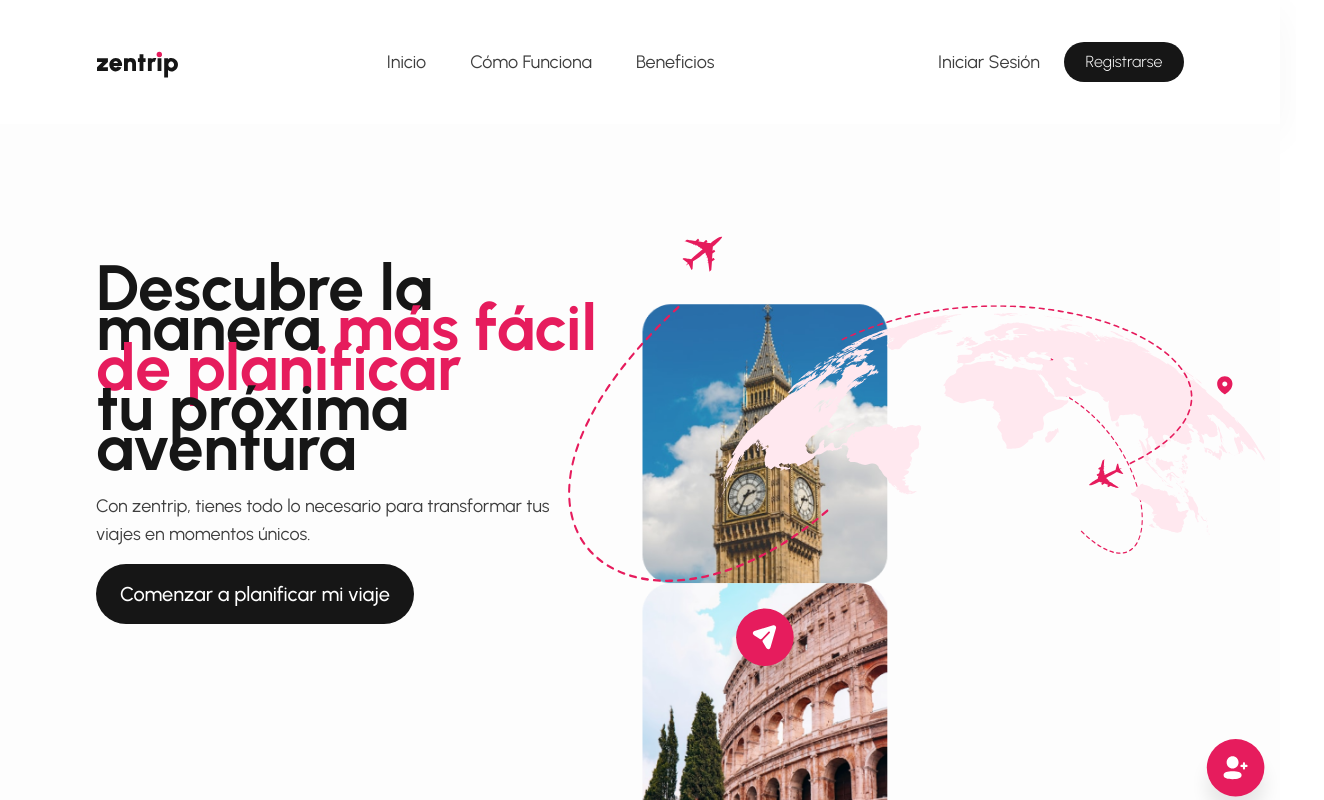
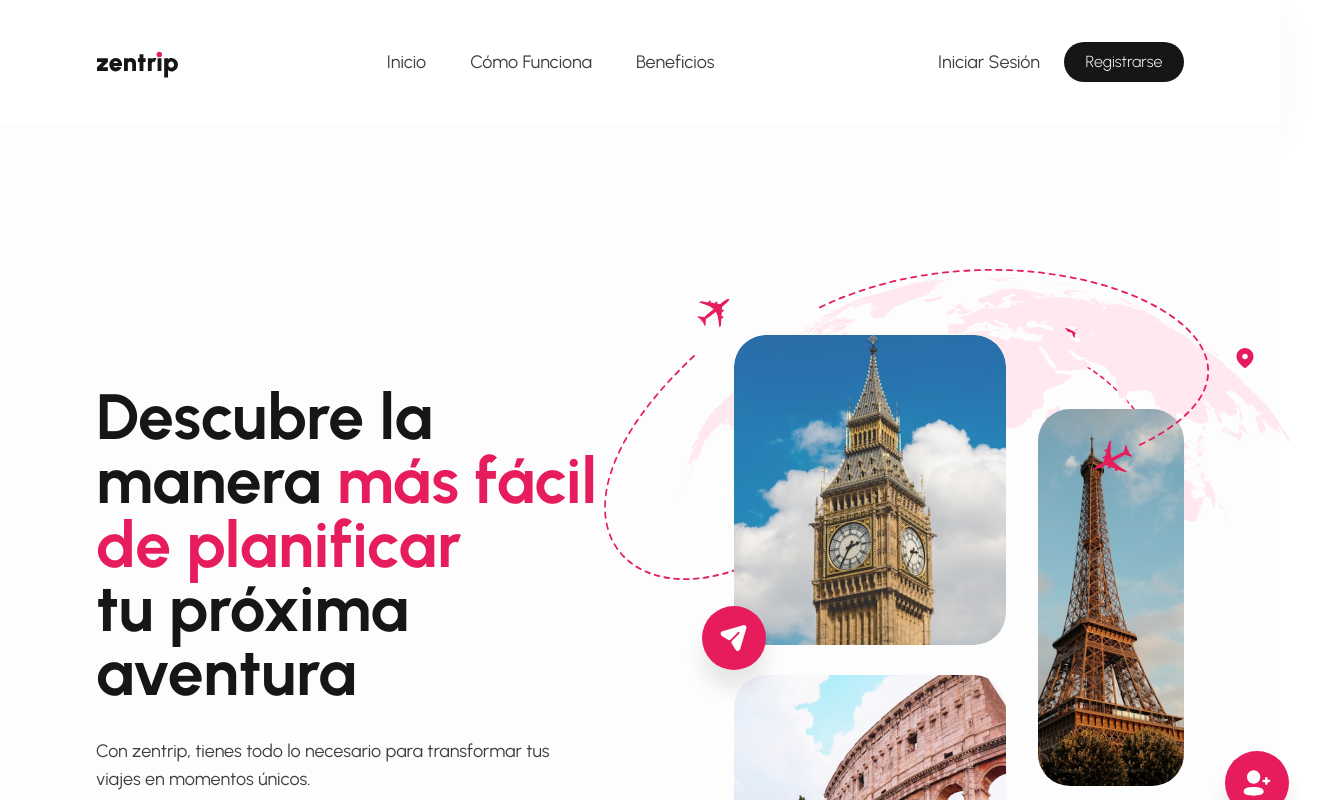
Before and after one commit to Ignacio918/viajes-app, a React (Vite) app in the folder viajes-app/: page / in a window 1280 px wide. Shown: the top 800 px of the page, 1324 px wide, since content can reach past the window. Built offline with nearby package versions, Linux system fonts and the light colour scheme; a web font is replaced by a local one.

Commit message:
arreglar cagadas de la ia

```diff
--- a/viajes-app/src/styles/HeroSection.css
+++ b/viajes-app/src/styles/HeroSection.css
@@ -4,17 +4,16 @@
   @apply w-full min-h-screen relative bg-[#FDFDFD];
 }
 
-/* Mobile first - Estilos base para móvil */
 .hero__content {
-  @apply flex flex-col items-center text-center px-6 pt-24 max-w-[1920px] mx-auto;
+  @apply flex justify-between items-center px-6 md:px-12 lg:px-24 pt-24 lg:pt-36 max-w-[1920px] mx-auto;
 }
 
 .hero__text-section {
-  @apply w-full flex flex-col gap-6 items-center max-w-full mb-8;
+  @apply w-full max-w-[502px] flex flex-col gap-6 lg:gap-8;
 }
 
 .hero__title {
-  @apply text-3xl font-bold font-urbanist leading-tight;
+  @apply text-4xl md:text-5xl lg:text-[64px] font-bold font-urbanist leading-tight;
 }
 
 .hero__title-dark {
@@ -26,111 +25,66 @@
 }
 
 .hero__description-container {
-  @apply flex flex-col gap-4 items-center;
+  @apply flex flex-col gap-4 lg:gap-6;
 }
 
 .hero__description {
-  @apply text-base text-gray-800 font-urbanist text-center;
+  @apply text-base lg:text-lg text-gray-800 font-urbanist;
 }
 
 .hero__button {
-  @apply inline-flex px-4 py-3 bg-dark text-white rounded-full items-center justify-center transition-all hover:bg-opacity-90 mx-auto;
+  @apply inline-flex px-4 py-3 lg:px-6 lg:py-4 bg-dark text-white rounded-full items-center justify-center transition-all hover:bg-opacity-90;
 }
 
 .hero__button-text {
-  @apply text-lg font-medium font-urbanist;
+  @apply text-lg lg:text-xl font-medium font-urbanist;
 }
 
-/* Ocultar elementos visuales en mobile */
-.hero__image-section,
-.hero__shape-1,
-.hero__shape-2,
-.hero__shape-3,
-.hero__avion-2,
-.hero__float,
-.hero__badge,
-.hero__location-icon {
-  @apply hidden;
-}
-
-/* Media queries */
-/* Tablet */
-@media (min-width: 768px) {
-  .hero__content {
-    @apply px-12;
-  }
-
-  .hero__title {
-    @apply text-4xl;
-  }
-
-  .hero__description {
-    @apply text-lg;
-  }
-}
-
-/* Desktop - 1080px breakpoint */
-@media (min-width: 1080px) {
-  .hero__content {
-    @apply flex-row items-start text-left px-24 pt-36;
-  }
-
-  .hero__text-section {
-    @apply items-start max-w-[502px] mb-0;
-  }
-
-  .hero__description-container {
-    @apply items-start;
-  }
-
-  .hero__description {
-    @apply text-left;
-  }
-
-  .hero__button {
-    @apply mx-0 px-6 py-4;
-  }
-
-  .hero__button-text {
-    @apply text-xl;
-  }
-
-  .hero__title {
-    @apply text-[64px];
-  }
-
-  /* Mostrar elementos visuales */
 .hero__image-section {
-    @apply block relative w-full max-w-[792px] h-[725px] ml-4;
+  @apply relative w-full max-w-[792px] h-[525px] lg:h-[725px] ml-4 lg:ml-0;
   transform-origin: center;
   scale: 0.9;
 }
 
+@screen xl {
+  .hero__image-section {
+    scale: 1;
+  }
+}
+
+@screen 2xl {
+  .hero__image-section {
+    scale: 1.1;
+  }
+}
+
+/* Ilustraciones y formas */
 .hero__shape-1 {
-    @apply block absolute right-0 top-[31.23px] w-[147.09px] h-[274.68px];
+  @apply absolute right-0 top-[31.23px] w-[147.09px] h-[274.68px];
   padding: 20px;
   z-index: 10;
 }
 
 .hero__shape-1-inner {
   @apply w-full h-full object-contain;
-    transform: scale(1.2);
+  transform: scale(1.3);
 }
 
+/* Ajuste específico para el avión 1 */
 .hero__shape-2 {
-    @apply block absolute left-0 top-[77.33px] w-[250.38px] h-[264.78px];
+  @apply absolute left-0 top-[77.33px] w-[250.38px] h-[264.78px];
   z-index: 10;
   transform: translateY(-20px);
 }
 
 .hero__shape-2-inner {
   @apply w-full h-full object-contain;
-    transform: scale(1.5);
+  transform: scale(1.1);
   transform-origin: bottom right;
 }
 
 .hero__shape-3 {
-    @apply block absolute left-[46.21px] top-0;
+  @apply absolute left-[46.21px] top-0;
   width: 680.23px;
   height: 565.36px;
   z-index: 10;
@@ -142,7 +96,7 @@
 }
 
 .hero__avion-2 {
-    @apply block absolute left-[221.06px] top-[1.45px];
+  @apply absolute left-[221.06px] top-[1.45px];
   width: 391.05px;
   height: 203.28px;
   z-index: 20;
@@ -153,10 +107,39 @@
 }
 
 .hero__location-icon {
-    @apply block absolute left-[635px] top-[78px] w-6 h-6;
+  @apply absolute left-[635px] top-[78px] w-6 h-6;
   z-index: 15;
 }
 
+.hero__icon {
+  @apply w-full h-full;
+}
+
+/* Imágenes de destinos */
+.hero__image {
+  @apply w-[272px] h-[310px] rounded-[32px] object-cover transition-transform hover:scale-105;
+}
+
+.hero__image--tall {
+  @apply h-[377px];
+}
+
+.hero__image-1 {
+  @apply absolute left-[136.02px] top-[67.49px];
+  z-index: 15;
+}
+
+.hero__image-2 {
+  @apply absolute left-[136.02px] top-[407.49px];
+  z-index: 15;
+}
+
+.hero__image-3 {
+  @apply absolute left-[440px] top-[141.49px];
+  z-index: 15;
+}
+
+/* Elementos flotantes */
 .hero__float {
   @apply w-16 h-16 bg-pink-600 rounded-full p-4 flex items-center justify-center transition-transform hover:scale-110;
   box-shadow: 0px 19px 19px rgba(0, 0, 0, 0.09);
@@ -171,14 +154,30 @@
   @apply absolute left-[627px] top-[483px];
 }
 
+.hero__float-icon {
+  @apply w-8 h-8;
+}
+
+/* Badge */
 .hero__badge {
-    @apply flex absolute left-[376px] top-[627px] px-8 py-4 bg-white rounded-full border border-pink-600 items-center gap-2 transition-transform hover:scale-105;
+  @apply absolute left-[376px] top-[627px] px-8 py-4 bg-white rounded-full border border-pink-600 flex items-center gap-2 transition-transform hover:scale-105;
   box-shadow: 0px 43px 26px rgba(0, 0, 0, 0.05);
   z-index: 25;
 }
+
+.hero__badge-icon {
+  @apply w-6 h-6 relative;
 }
 
-/* Pantallas extra grandes */
+.hero__badge-icon-inner {
+  @apply w-[17px] h-5 absolute left-[3.5px] top-[2px];
+}
+
+.hero__badge-text {
+  @apply text-dark text-sm font-bold font-urbanist leading-[16.8px];
+}
+
+/* Media Queries para pantallas más grandes */
 @media (min-width: 1600px) {
   .hero__content {
     @apply px-32;
@@ -188,18 +187,16 @@
     @apply max-w-[600px];
   }
 
-  .hero__image-section {
-    scale: 1;
+  .hero__title {
+    @apply text-7xl;
+  }
+
+  .hero__description {
+    @apply text-xl;
   }
 }
 
-@media (min-width: 1920px) {
-  .hero__image-section {
-    scale: 1.1;
-  }
-}
-
-/* Transiciones y animaciones base */
+/* Animaciones */
 .hero__image,
 .hero__float,
 .hero__badge,
@@ -210,6 +207,7 @@
   transition: all 0.3s ease-in-out;
 }
 
+/* Mejoras de interactividad */
 .hero__float:hover {
   transform: translateY(-5px);
 }
```
Lines whose indentation alone changed are shown as unchanged.
